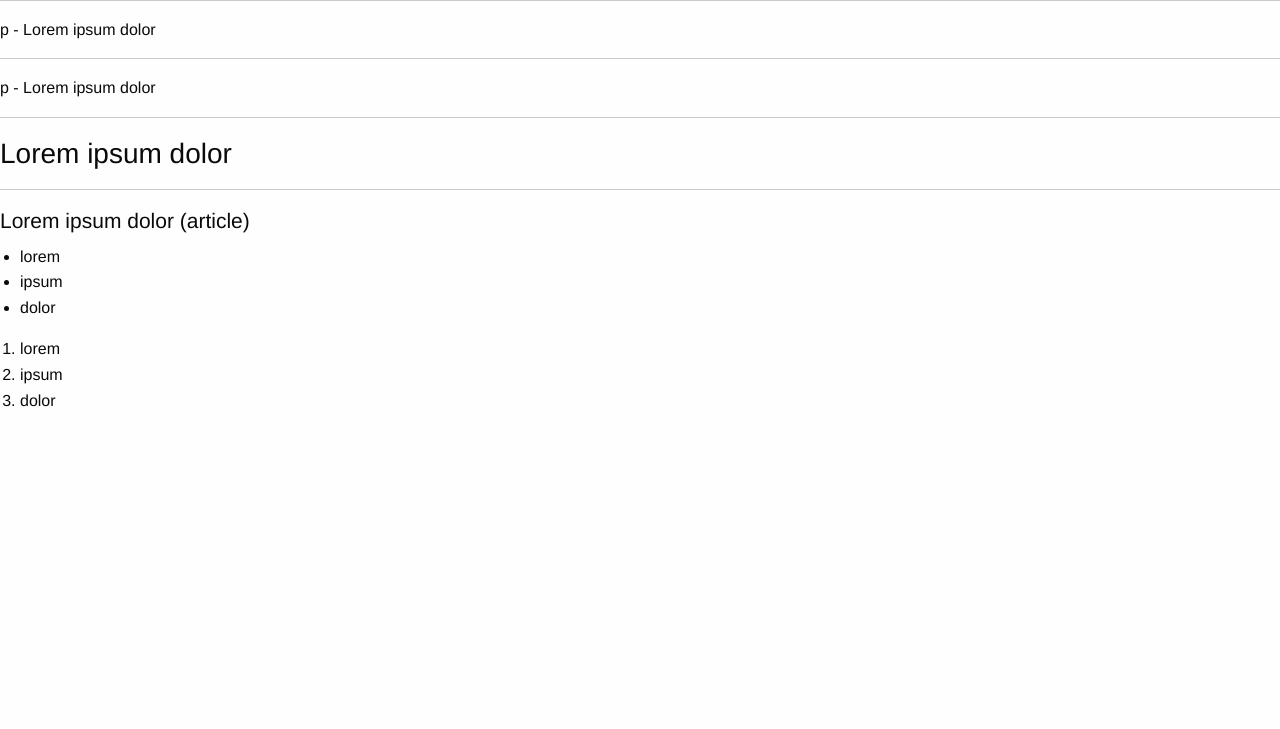
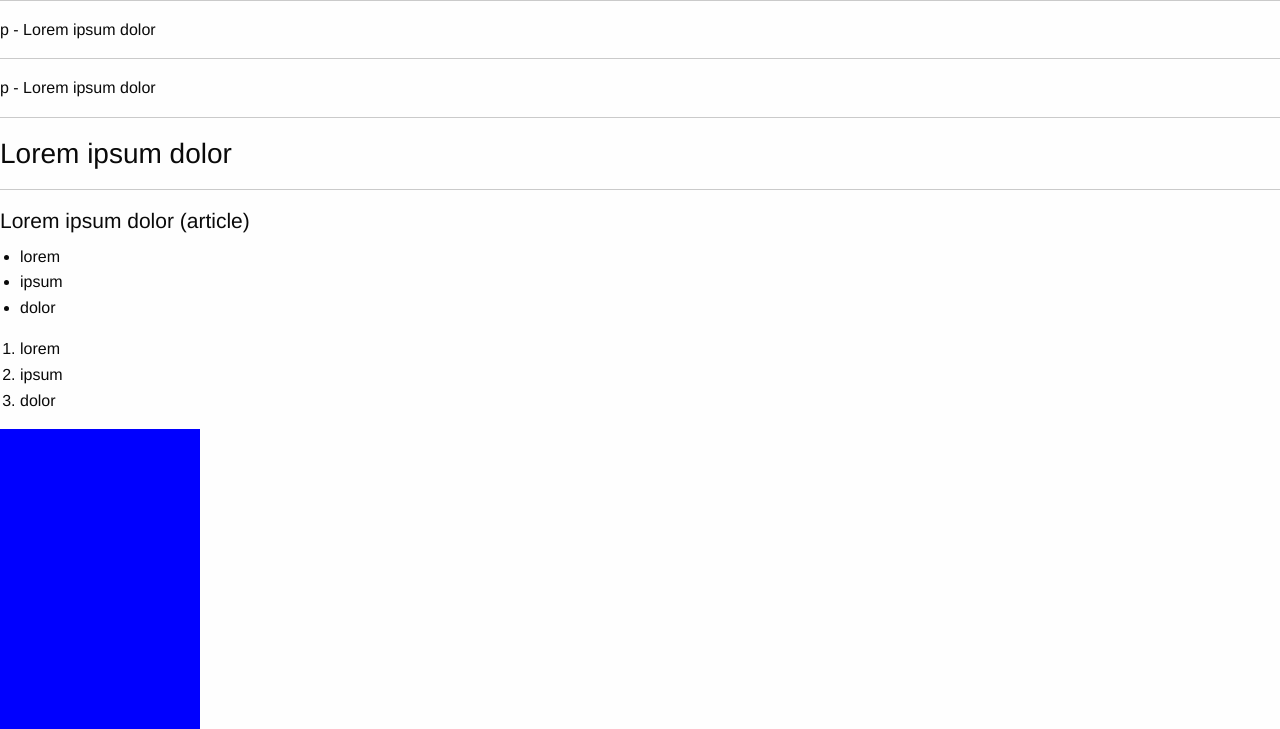
Before and after one commit to nico-watine/web-framework-base, a website: page index.html in a window 1280 px wide. Shown: the part 309-1038 px from the top of the page. Before the commit the page ends 800 px from the top, so only its background shows below. Drawn offline with Linux system fonts and the light colour scheme.

Commit message:
Sample div

```diff
--- a/index.html
+++ b/index.html
@@ -42,6 +42,9 @@
 	<li>dolor</li>
 </ol>
 
+<div class="circle" style="background: blue; width: 200px; height: 300px;">
+	&nbsp;
+</div>
 
 </body>
 </html>
```
